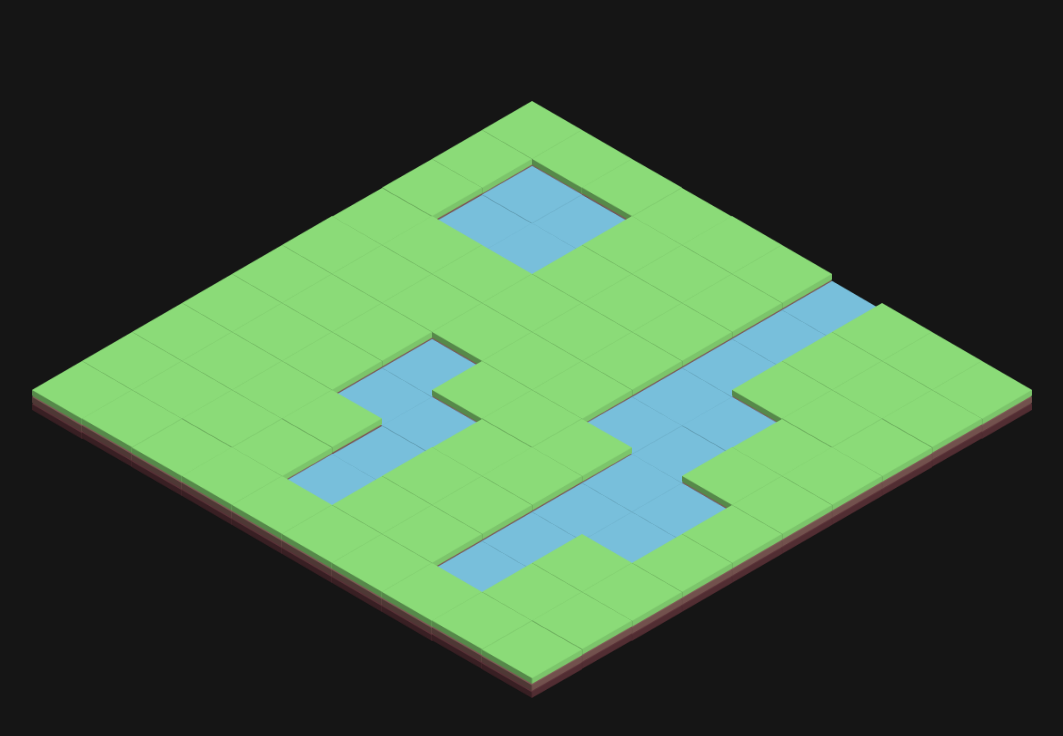
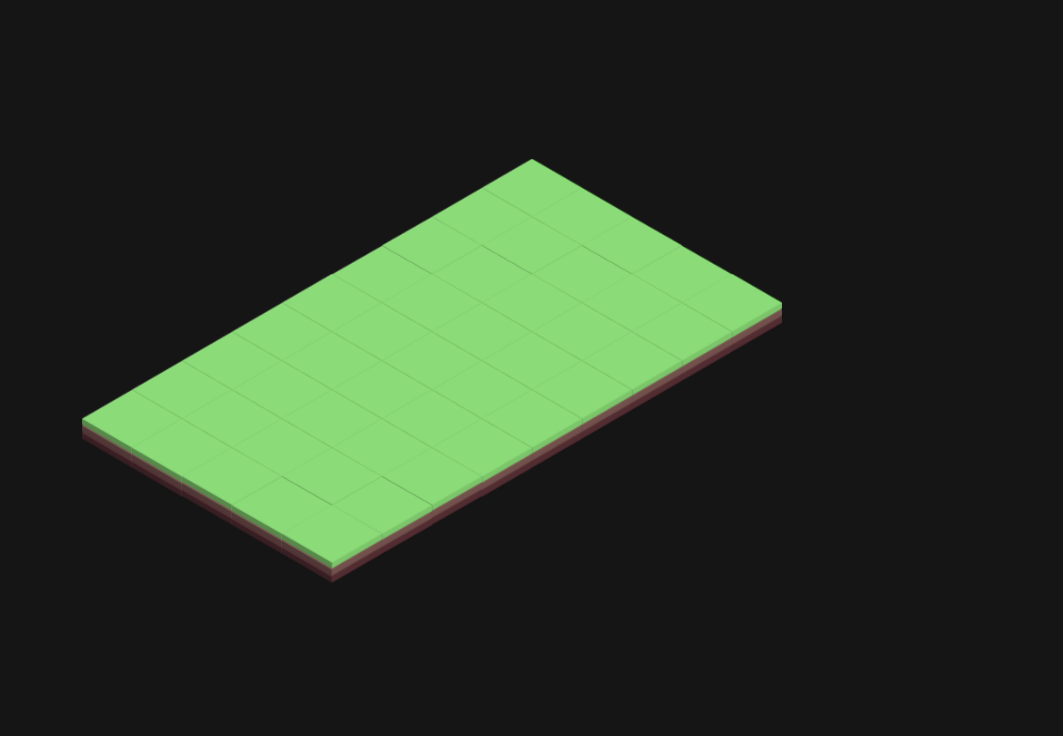
Before and after one commit to jdrub/world-simulator, a React (Create React App) app: page / in a window 1280 px wide. Shown: the top 736 px of the page, without its empty margins (108-1171 px from the left). Built offline with nearby package versions, Linux system fonts and the light colour scheme.

Commit message:
getting SOMEWHERE. need to tune it so that you don't notice the switchback

```diff
--- a/src/components/WorldMap/WorldMapContainer.js
+++ b/src/components/WorldMap/WorldMapContainer.js
@@ -1,4 +1,4 @@
-import React, { useEffect, useRef } from 'react';
+import React, { useEffect, useRef, useState } from 'react';
 import styled from 'styled-components';
 import { atom, useRecoilState } from 'recoil'
 
@@ -11,6 +11,9 @@ import {
     TILE_TOP_SURFACE_HEIGHT_PX,
     TILE_Z_HEIGHT_PX,
     MOVEMENT_SPEED_FACTOR,
+    TILE_SIDE_LENGTH_PX,
+    VISIBLE_HEIGHT_TILES,
+    VISIBLE_WIDTH_TILES,
 } from '../../constants';
 
 const MAX_HISTORY_LENGTH = 3;
@@ -36,11 +39,23 @@ export const xOffsetState = atom({
     default: 0,
 });
 
+const positionState = atom({
+    key: 'positionState',
+    default: { row: 4, col: 15 },
+});
+
 const getVelocity = (velocityHistory) => velocityHistory.reduce((acc, curr) => acc + curr) / MAX_HISTORY_LENGTH;
 
 export default function Landscape() {
     const [yVelocityHistory, _setYVelocityHistory] = useRecoilState(yVelocityHistoryState);
     const [xVelocityHistory, _setXVelocityHistory] = useRecoilState(xVelocityHistoryState);
+    const [position, _setPosition] = useRecoilState(positionState);
+
+    const positionRef = useRef(position);
+    const setPosition = (newPosition) => {
+        positionRef.current = newPosition;
+        _setPosition(newPosition);
+    }
 
     const yVelocityHistoryRef = useRef(yVelocityHistory);
     const setYVelocityHistory = (newYVelocityHistory) => {
@@ -80,6 +95,7 @@ export default function Landscape() {
                 setVelocityHistory: setYVelocityHistory,
                 offsetRef: yOffsetRef,
                 setOffset: setYOffset,
+                isXOffset: false,
             });
         }, INTERVAL_MS)
     };
@@ -93,6 +109,7 @@ export default function Landscape() {
                 setVelocityHistory: setXVelocityHistory,
                 offsetRef: xOffsetRef,
                 setOffset: setXOffset,
+                isXOffset: true,
             });
         }, INTERVAL_MS)
     };
@@ -131,9 +148,21 @@ export default function Landscape() {
         // }, INTERVAL_MS)
     }
 
-    const moveHelper = ({ newVelocity, velocityHistoryRef, setVelocityHistory, offsetRef, setOffset }) => {
+    const moveHelper = ({ newVelocity, velocityHistoryRef, setVelocityHistory, offsetRef, setOffset, isXOffset }) => {
         setVelocityHistory([...velocityHistoryRef.current, newVelocity].slice(1, MAX_HISTORY_LENGTH+1));
-        setOffset(offsetRef.current + MOVEMENT_SPEED_FACTOR*getVelocity(velocityHistoryRef.current));
+
+        let newOffset = offsetRef.current + MOVEMENT_SPEED_FACTOR*getVelocity(velocityHistoryRef.current);
+
+        console.log('newOffset: ', newOffset);
+        console.log('pxToOffset({ xPx: TILE_SIDE_LENGTH_PX, yPx: 0 }).xOffset: ', pxToOffset({ xPx: TILE_SIDE_LENGTH_PX, yPx: 0 }).xOffset);
+        if (isXOffset && newOffset > pxToOffset({ xPx: TILE_SIDE_LENGTH_PX, yPx: 0 }).xOffset) {
+            console.log('here');
+            const newPosition = { col: Math.max(positionRef.current.col - 1, 0), row: positionRef.current.row };
+            setPosition(newPosition);
+            newOffset -= pxToOffset({ xPx: TILE_SIDE_LENGTH_PX, yPx: 0 }).xOffset;
+        }
+
+        setOffset(newOffset);
     };
 
     const handleKeyDown = ({ key, repeat }) => {
@@ -200,7 +229,7 @@ export default function Landscape() {
     return(
         <Background>
             <Wrapper offsetY={yOffset} offsetX={xOffset}>
-                <WorldMapView />
+                <WorldMapView position={positionRef.current} />
             </Wrapper>
         </Background>
     );
@@ -214,23 +243,39 @@ const Background = styled.div`
     overflow: hidden;
 `;
 
-const Wrapper = styled.div.attrs(p => ({
+export const offsetToPx = ({ xOffset, yOffset }) => {
+    return ({
+        xPx: xOffset + TILE_WIDTH_PX/TILE_HEIGHT_PX * yOffset * -1,
+        yPx:  yOffset + TILE_HEIGHT_PX/TILE_WIDTH_PX * xOffset,
+    })
+}
+
+export const pxToOffset = ({ xPx, yPx }) => {
+    return ({
+        xOffset: (xPx + yPx * TILE_WIDTH_PX/TILE_HEIGHT_PX)/ 2,
+        yOffset: yPx/2 - (xPx * TILE_HEIGHT_PX/TILE_WIDTH_PX)/2
+    });
+}
+
+const Wrapper = styled.div.attrs(p => {
+    const { xPx, yPx } = offsetToPx({ xOffset: p.offsetX, yOffset: p.offsetY });
+    return {
     style: {
         transform: `
             translateX(-50%)
             translateY(-50%)
-            translateX(${p.offsetX + TILE_WIDTH_PX/TILE_HEIGHT_PX * p.offsetY * -1}px)
-            translateY(${TILE_HEIGHT_PX/TILE_WIDTH_PX * p.offsetX + p.offsetY}px)
+            translateX(${xPx}px)
+            translateY(${yPx}px)
             `
     },
-  }))`
+  }})`
     position: relative;
 
     left: 50%;
     top: 50%;
 
-    width: ${TILE_WIDTH_PX * BOARD_WIDTH_TILES}px;
-    height: ${TILE_HEIGHT_PX * BOARD_HEIGHT_TILES + TILE_Z_HEIGHT_PX}px;
+    width: ${TILE_WIDTH_PX * VISIBLE_WIDTH_TILES}px;
+    height: ${TILE_HEIGHT_PX * VISIBLE_HEIGHT_TILES + TILE_Z_HEIGHT_PX}px;
 
     transition: transform 0.1s linear;
     backface-visibility: hidden; /* this prevents jumpy css transitions in firefox */
--- a/src/components/WorldMap/WorldMapView.js
+++ b/src/components/WorldMap/WorldMapView.js
@@ -1,7 +1,7 @@
-import React, { useMemo } from 'react';
+import React, { useMemo, useRef } from 'react';
 import { atom, useRecoilState } from 'recoil';
 
-import { xOffsetState, yOffsetState } from './WorldMapContainer';
+import { xOffsetState, yOffsetState, offsetToPx, pxToOffset } from './WorldMapContainer';
 
 import Tile, { TILE_TYPES } from '../Tile';
 import {
@@ -12,12 +12,9 @@ import {
     VISIBLE_HEIGHT_TILES,
     VISIBLE_WIDTH_TILES,
     TILE_ISO_WIDTH_PX,
+    TILE_SIDE_LENGTH_PX,
 } from '../../constants';
 
-const positionState = atom({
-    key: 'positionState',
-    default: { row: 4, col: 4 },
-});
 
 const buildFullTileMap = () => {
     const tileArr = [[]];
@@ -35,22 +32,32 @@ const buildFullTileMap = () => {
 }
 
 
-const xOffsetToPx = (xOffset) => {
-    return (9.627 * xOffset)
-}
-
-const pxToXOffset = (px) => {
-    return px / 9.627;
-}
-
-const buildVisibleTileMap = ({ fullTileMap, position, setPosition, xOffset, yOffset, setXOffset, setYOffset }) => {
+const buildVisibleTileMap = ({ fullTileMap, position, xOffset, yOffset, setXOffset, setYOffset }) => {
     const visibleTileArr = [[]];
 
     // if x offset is > the width of a block (could be 3 blocks in the future if there are performance issues) then update position.col accordingly, and also update the x offset by the width of a few tiles.
 
-    // let currPosition = position;
+    // const { xPx: xOffsetPx, yPx: yOffsetPx } = offsetToPx({ xOffset, yOffset });
 
-    // if (xOffset > pxToXOffset(TILE_ISO_WIDTH_PX)) {
+
+    // // console.log('currPOsiti: ', newPosition);
+
+    // if (xOffsetPx > TILE_SIDE_LENGTH_PX) {
+    //     const newPosition = { col: Math.max(position.col - 1, 0), row: position.row };
+    //     setPosition(newPosition);
+    //     setXOffset(xOffset - pxToOffset(TILE_SIDE_LENGTH_PX));
+    //     currPosition = newPosition;
+    // }
+
+
+    // if(xOffsetPx > TILE_WIDTH_PX/2 && yOffsetPx > TILE_HEIGHT_PX / 2) {
+    //     const newPosition = { col: Math.max(position.col - 1, 0), row: position.row };
+    //     setPosition(newPosition);
+    //     setXOffset(0);
+    //     currPosition = newPosition;
+    // }
+
+    // if (offsetToPx({ xOffset }).x > pxToXOffset(TILE_ISO_WIDTH_PX)) {
     //     const newPosition = { col: Math.max(position.col-1, BOARD_WIDTH_TILES-1), row: position.row };
     //     setPosition(newPosition);
     //     setXOffset(xOffset - pxToXOffset(TILE_ISO_WIDTH_PX));
@@ -66,17 +73,17 @@ const buildVisibleTileMap = ({ fullTileMap, position, setPosition, xOffset, yOff
 
 
 
-    const currPosition = {
-        row: 4,
-        col: Math.floor(xOffsetToPx(xOffset)/TILE_ISO_WIDTH_PX) + 4,
-    };
+    // const currPosition = {
+    //     row: 4,
+    //     col: Math.floor(xOffsetToPx(xOffset)/TILE_ISO_WIDTH_PX) + 4,
+    // };
 
-    console.log('currPosition:', currPosition);
+    console.log('currPosition:', position);
 
-    let leftBound = Math.max(Math.floor(currPosition.col - VISIBLE_WIDTH_TILES/2), 0);
-    let rightBound = Math.min(Math.ceil(currPosition.col + VISIBLE_WIDTH_TILES/2), BOARD_WIDTH_TILES - 1);
-    let topBound = Math.max(Math.floor(currPosition.row - VISIBLE_HEIGHT_TILES/2), 0);
-    let bottomBound = Math.min(Math.ceil(currPosition.row + VISIBLE_HEIGHT_TILES/2), BOARD_WIDTH_TILES - 1);
+    let leftBound = Math.max(Math.floor(position.col - VISIBLE_WIDTH_TILES/2), 0);
+    let rightBound = Math.min(Math.ceil(position.col + VISIBLE_WIDTH_TILES/2), BOARD_WIDTH_TILES - 1);
+    let topBound = Math.max(Math.floor(position.row - VISIBLE_HEIGHT_TILES/2), 0);
+    let bottomBound = Math.min(Math.ceil(position.row + VISIBLE_HEIGHT_TILES/2), BOARD_WIDTH_TILES - 1);
 
     for(let row = topBound, i = 0; row <= bottomBound; row++, i++) {
         visibleTileArr[i] = [];
@@ -85,19 +92,19 @@ const buildVisibleTileMap = ({ fullTileMap, position, setPosition, xOffset, yOff
         }
     }
 
-    // return visibleTileArr;
-    return fullTileMap;
+    return visibleTileArr;
+    // return fullTileMap;
 }
 
-const WorldMapView = () => {
+const WorldMapView = ({ position }) => {
     const fullTileMap = useMemo(buildFullTileMap, []);
 
-    const [position, setPosition] = useRecoilState(positionState);
+    // const [position, setPosition] = useRecoilState(positionState);
     const [xOffset, setXOffset] = useRecoilState(xOffsetState);
     const [yOffset, setYOffset] = useRecoilState(yOffsetState);
 
-    console.log('xOffset: ', xOffset);
-    const visibleTileArr = buildVisibleTileMap({ fullTileMap, position, setPosition, xOffset, yOffset, setXOffset, setYOffset });
+
+    const visibleTileArr = buildVisibleTileMap({ fullTileMap, position, xOffset, yOffset, setXOffset, setYOffset });
 
     const tileArrWithOffsets = visibleTileArr.map((row, rowIdx) => {
         return row.map((tileType, colIdx) => {
--- a/src/constants.js
+++ b/src/constants.js
@@ -1,10 +1,11 @@
 export const TILE_WIDTH_PX = 100;
 export const TILE_HEIGHT_PX = 57.735; // this is mathematically derived by hand based on the image asset
+export const TILE_SIDE_LENGTH_PX = Math.sqrt(Math.pow(TILE_WIDTH_PX/2, 2) + Math.pow(TILE_HEIGHT_PX/2, 2));
 export const TILE_TOP_SURFACE_HEIGHT_PX = 38.42;
 export const TILE_Z_HEIGHT_PX = 20.69;
 export const TILE_ISO_WIDTH_PX = 51;
-export const BOARD_WIDTH_TILES = 10;
-export const BOARD_HEIGHT_TILES = 10;
-export const VISIBLE_WIDTH_TILES = 8;
+export const BOARD_WIDTH_TILES = 40;
+export const BOARD_HEIGHT_TILES = 30;
+export const VISIBLE_WIDTH_TILES = 4;
 export const VISIBLE_HEIGHT_TILES = 8;
 export const MOVEMENT_SPEED_FACTOR = 7;
```
